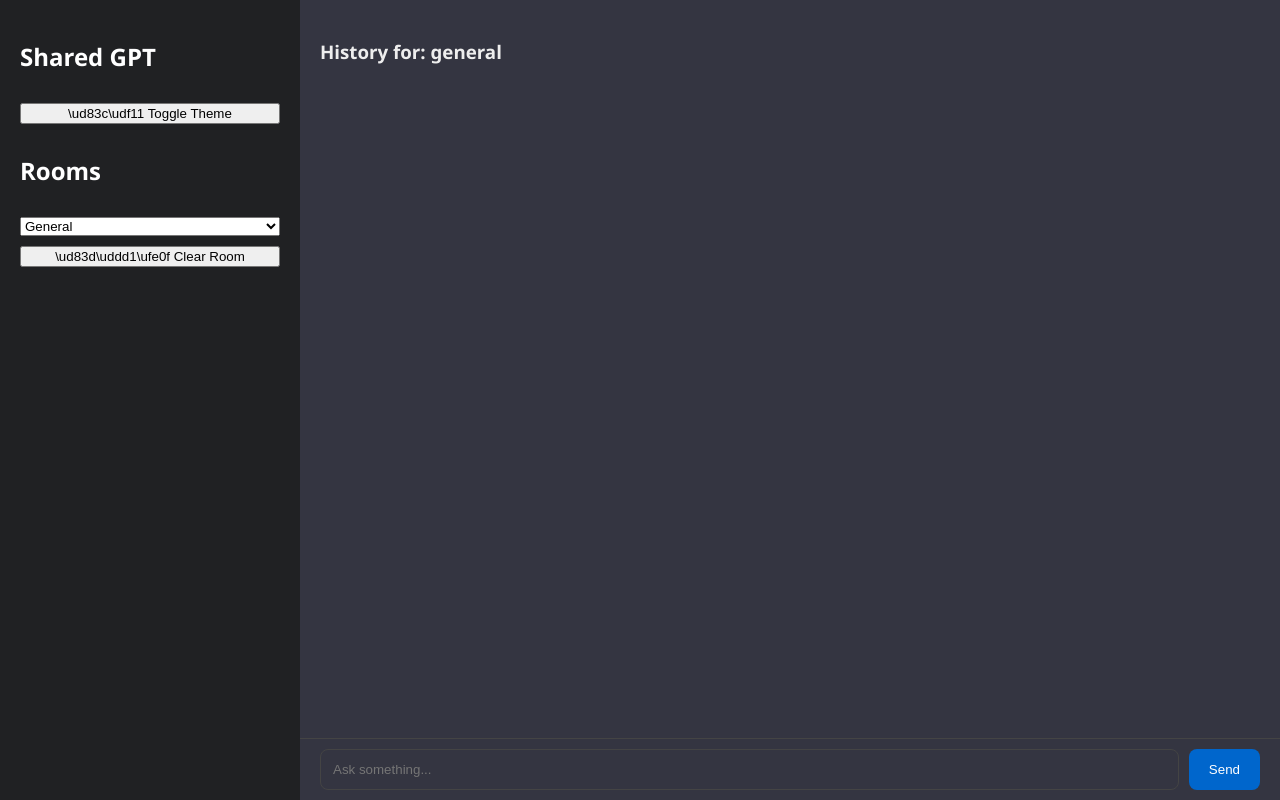
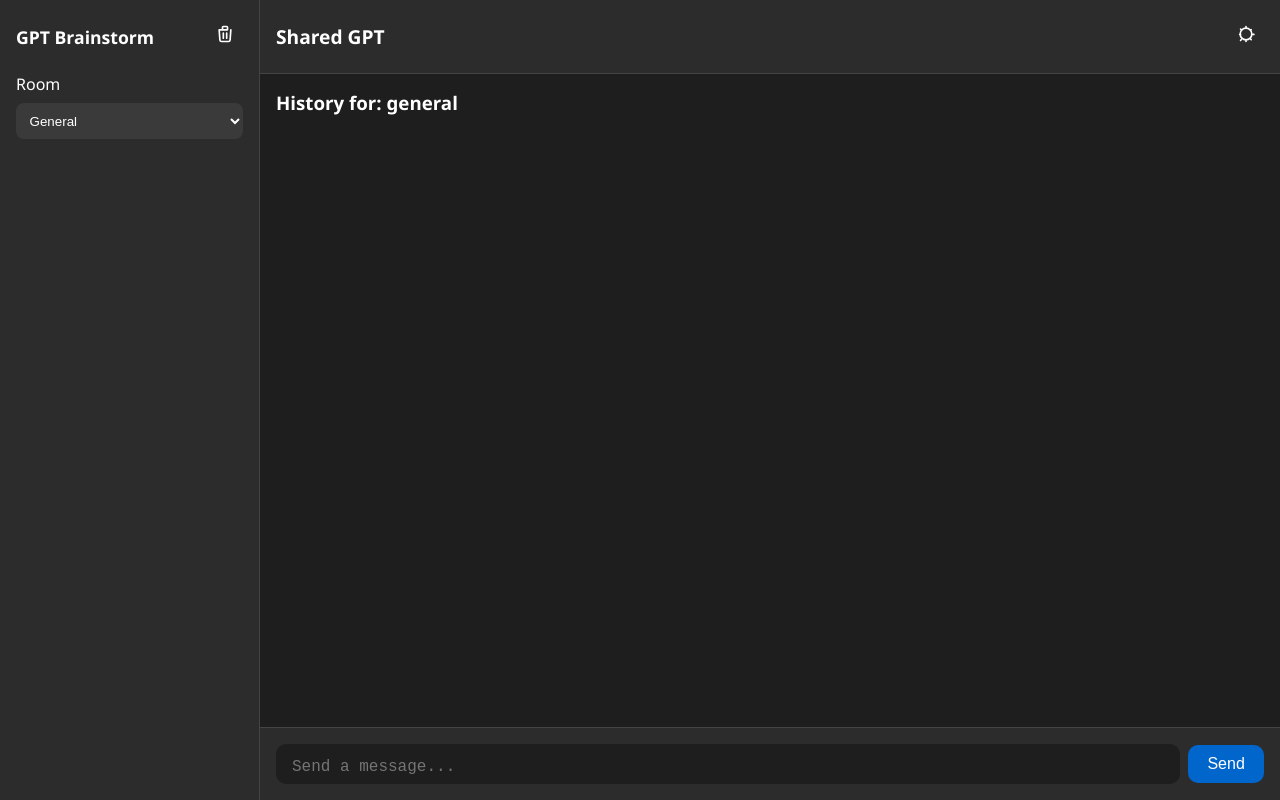
Before and after one commit to NikaKiknadze1/shared-gpt-brainstorm, a plain HTML site: page public/index.html in a window 1280 px wide. Drawn offline with nearby package versions, Linux system fonts and the light colour scheme; no server answers.

Commit message:
updeit new style

```diff
--- a/public/index.html
+++ b/public/index.html
@@ -3,33 +3,52 @@
 <head>
   <meta charset="UTF-8" />
   <meta name="viewport" content="width=device-width, initial-scale=1.0" />
-  <title>Shared GPT Chat</title>
+  <title>GPT Brainstorm</title>
   <link rel="stylesheet" href="style.css" />
+  <link href="https://cdn.jsdelivr.net/npm/lucide@latest/dist/umd/lucide.min.js" rel="stylesheet">
 </head>
 <body class="dark">
-  <div class="container">
-    <aside class="sidebar">
-      <h1 class="logo">Shared GPT</h1>
-      <button class="toggle-theme" onclick="toggleTheme()">\ud83c\udf11 Toggle Theme</button>
-      <h2>Rooms</h2>
+  <aside class="sidebar">
+    <div class="sidebar-header">
+      <h2>GPT Brainstorm</h2>
+      <button class="icon-button" onclick="clearRoom()" title="Clear Room">
+        <svg xmlns="http://www.w3.org/2000/svg" width="20" height="20" fill="none" viewBox="0 0 24 24" stroke="currentColor">
+          <path stroke-linecap="round" stroke-linejoin="round" stroke-width="2" d="M19 7l-.867 12.142A2 2 0 0116.138 21H7.862a2 2 0 01-1.995-1.858L5 7m5 4v6m4-6v6m1-10V4a1 1 0 00-1-1h-4a1 1 0 00-1 1v3m5 0H6" />
+        </svg>
+      </button>
+    </div>
+    <div class="sidebar-content">
+      <label for="roomSelector">Room</label>
       <select id="roomSelector" onchange="changeRoom()">
         <option value="general">General</option>
-        <option value="marketing">Marketing</option>
-        <option value="teamA">Team A</option>
+        <option value="tech">Tech</option>
+        <option value="design">Design</option>
       </select>
-      <button class="clear-room" onclick="clearRoom()">\ud83d\uddd1\ufe0f Clear Room</button>
-    </aside>
-    <main class="chat-section">
-      <div id="chatBox"></div>
-      <div class="input-area">
-        <input id="userInput" placeholder="Ask something..." onkeydown="if(event.key === 'Enter'){ sendMessage(); }" />
-        <button onclick="sendMessage()">Send</button>
-      </div>
-    </main>
-  </div>
-  <button class="mobile-chat-btn" onclick="focusInput()">\ud83d\udcac</button>
-  <script src="https://www.gstatic.com/firebasejs/8.10.1/firebase-app.js"></script>
-  <script src="https://www.gstatic.com/firebasejs/8.10.1/firebase-firestore.js"></script>
+    </div>
+  </aside>
+
+  <main class="chat-container">
+    <header class="chat-header">
+      <h1>Shared GPT</h1>
+      <button class="icon-button" onclick="toggleTheme()" title="Toggle Theme">
+        <svg xmlns="http://www.w3.org/2000/svg" width="20" height="20" fill="none" viewBox="0 0 24 24" stroke="currentColor">
+          <path stroke-linecap="round" stroke-linejoin="round" stroke-width="2" d="M12 3v1m0 16v1m8.485-8.485h1m-16.97 0h1m12.02-4.95l.707-.707m-12.02 0l-.707-.707m12.02 12.02l.707.707m-12.02 0l-.707.707M12 5a7 7 0 100 14 7 7 0 000-14z" />
+        </svg>
+      </button>
+    </header>
+
+    <section id="chatBox" class="chat-box">
+      <!-- Messages will be dynamically loaded here -->
+    </section>
+
+    <footer class="chat-input-container">
+      <textarea id="userInput" placeholder="Send a message..." rows="1"></textarea>
+      <button onclick="sendMessage()">Send</button>
+    </footer>
+  </main>
+
+  <script src="https://www.gstatic.com/firebasejs/9.22.0/firebase-app-compat.js"></script>
+  <script src="https://www.gstatic.com/firebasejs/9.22.0/firebase-firestore-compat.js"></script>
   <script src="script.js"></script>
 </body>
 </html>
--- a/public/style.css
+++ b/public/style.css
@@ -1,120 +1,151 @@
+/* General Reset */
+* {
+  margin: 0;
+  padding: 0;
+  box-sizing: border-box;
+}
+
 body {
   font-family: 'Segoe UI', Tahoma, Geneva, Verdana, sans-serif;
-  margin: 0;
+  background-color: #1e1e1e;
+  color: #fff;
+  display: flex;
   height: 100vh;
+  overflow: hidden;
 }
-body.light {
-  background-color: #f7f7f8;
-  color: #000;
-}
-body.dark {
-  background-color: #343541;
-  color: #eee;
-}
-.container {
-  display: flex;
-  height: 100%;
-}
+
+/* Sidebar */
 .sidebar {
   width: 260px;
-  background-color: #202123;
-  color: #fff;
-  padding: 20px;
+  background-color: #2c2c2c;
   display: flex;
   flex-direction: column;
-  gap: 10px;
+  padding: 1rem;
+  border-right: 1px solid #444;
 }
-body.light .sidebar {
-  background-color: #ffffff;
-  color: #000;
+
+.sidebar-header {
+  display: flex;
+  justify-content: space-between;
+  align-items: center;
+  margin-bottom: 1rem;
 }
-.chat-section {
+
+.sidebar-header h2 {
+  font-size: 1.1rem;
+  color: #fff;
+}
+
+.sidebar-content {
+  display: flex;
+  flex-direction: column;
+  gap: 0.5rem;
+}
+
+select {
+  padding: 0.6rem;
+  border-radius: 8px;
+  border: none;
+  background-color: #3a3a3a;
+  color: #fff;
+}
+
+/* Main Chat Area */
+.chat-container {
   flex: 1;
   display: flex;
   flex-direction: column;
-  background-color: inherit;
 }
-#chatBox {
+
+.chat-header {
+  background-color: #2c2c2c;
+  padding: 1rem;
+  border-bottom: 1px solid #444;
+  display: flex;
+  justify-content: space-between;
+  align-items: center;
+}
+
+.chat-header h1 {
+  font-size: 1.2rem;
+}
+
+.icon-button {
+  background: none;
+  border: none;
+  cursor: pointer;
+  color: #fff;
+  padding: 0.5rem;
+  font-size: 1.2rem;
+}
+
+.icon-button:hover {
+  background-color: #444;
+  border-radius: 50%;
+}
+
+.chat-box {
   flex: 1;
+  padding: 1rem;
   overflow-y: auto;
-  padding: 20px;
+  display: flex;
+  flex-direction: column;
+  gap: 0.5rem;
 }
-.input-area {
-  display: flex;
-  padding: 10px 20px;
-  border-top: 1px solid #444;
+
+.message {
+  max-width: 75%;
+  padding: 0.75rem 1rem;
+  border-radius: 16px;
+  line-height: 1.5;
+  white-space: pre-wrap;
 }
-.input-area input {
-  flex: 1;
-  padding: 12px;
-  margin-right: 10px;
-  border: 1px solid #444;
-  border-radius: 8px;
-  background-color: inherit;
-  color: inherit;
-}
-.input-area button {
-  padding: 12px 20px;
-  border-radius: 8px;
-  border: none;
-  background-color: #0066cc;
-  color: white;
-  cursor: pointer;
-}
-.message {
-  margin: 10px 0;
-  padding: 12px 16px;
-  border-radius: 8px;
-  max-width: 70%;
-  word-wrap: break-word;
-}
+
 .user {
-  background-color: #40414F;
   align-self: flex-end;
+  background-color: #005c9e;
   color: #fff;
 }
+
 .gpt {
-  background-color: #3E3F4B;
   align-self: flex-start;
+  background-color: #333;
+  color: #f1f1f1;
+}
+
+.chat-input-container {
+  display: flex;
+  align-items: center;
+  padding: 1rem;
+  border-top: 1px solid #444;
+  gap: 0.5rem;
+  background-color: #2c2c2c;
+}
+
+textarea {
+  flex: 1;
+  resize: none;
+  padding: 0.75rem 1rem;
+  border-radius: 10px;
+  border: none;
+  font-size: 1rem;
+  background-color: #1e1e1e;
   color: #fff;
+  line-height: 1.4;
+  height: 2.5rem;
 }
-body.light .user {
-  background-color: #e1e1e1;
-  color: #000;
+
+.chat-input-container button {
+  background-color: #0066cc;
+  color: #fff;
+  border: none;
+  border-radius: 10px;
+  padding: 0.6rem 1.2rem;
+  font-size: 1rem;
+  cursor: pointer;
+  transition: background 0.3s;
 }
-body.light .gpt {
-  background-color: #f5f5f5;
-  color: #000;
+
+.chat-input-container button:hover {
+  background-color: #0052a3;
 }
-.mobile-chat-btn {
-  display: none;
-}
-@media (max-width: 600px) {
-  .container {
-    flex-direction: column;
-  }
-  .sidebar {
-    width: 100%;
-    flex-direction: row;
-    flex-wrap: wrap;
-  }
-  .input-area input {
-    width: 100%;
-    margin-right: 0;
-    margin-bottom: 10px;
-  }
-  .mobile-chat-btn {
-    display: block;
-    position: fixed;
-    bottom: 20px;
-    right: 20px;
-    background-color: #0066cc;
-    color: white;
-    border: none;
-    border-radius: 50%;
-    width: 60px;
-    height: 60px;
-    font-size: 28px;
-    z-index: 999;
-  }
-}
```
